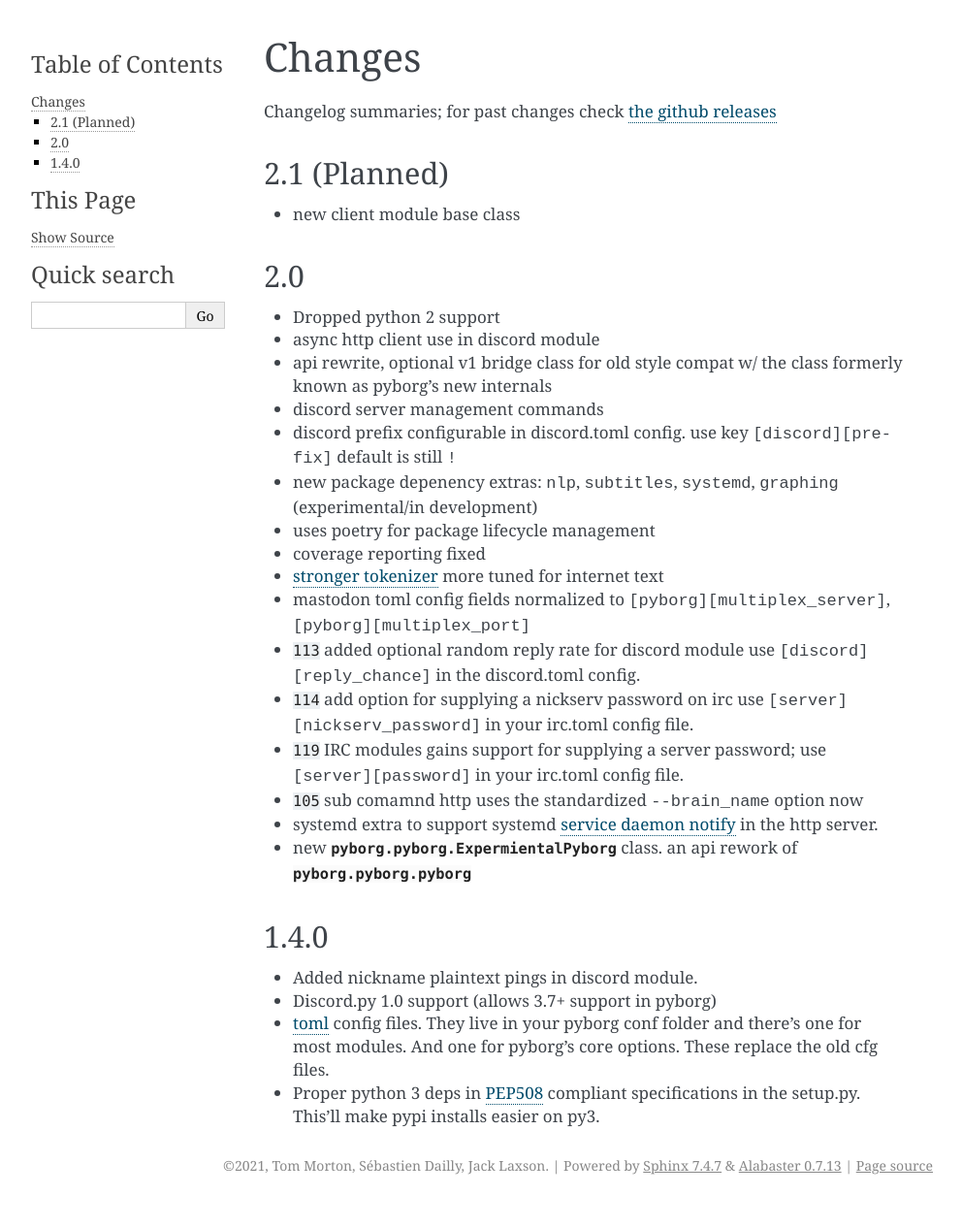
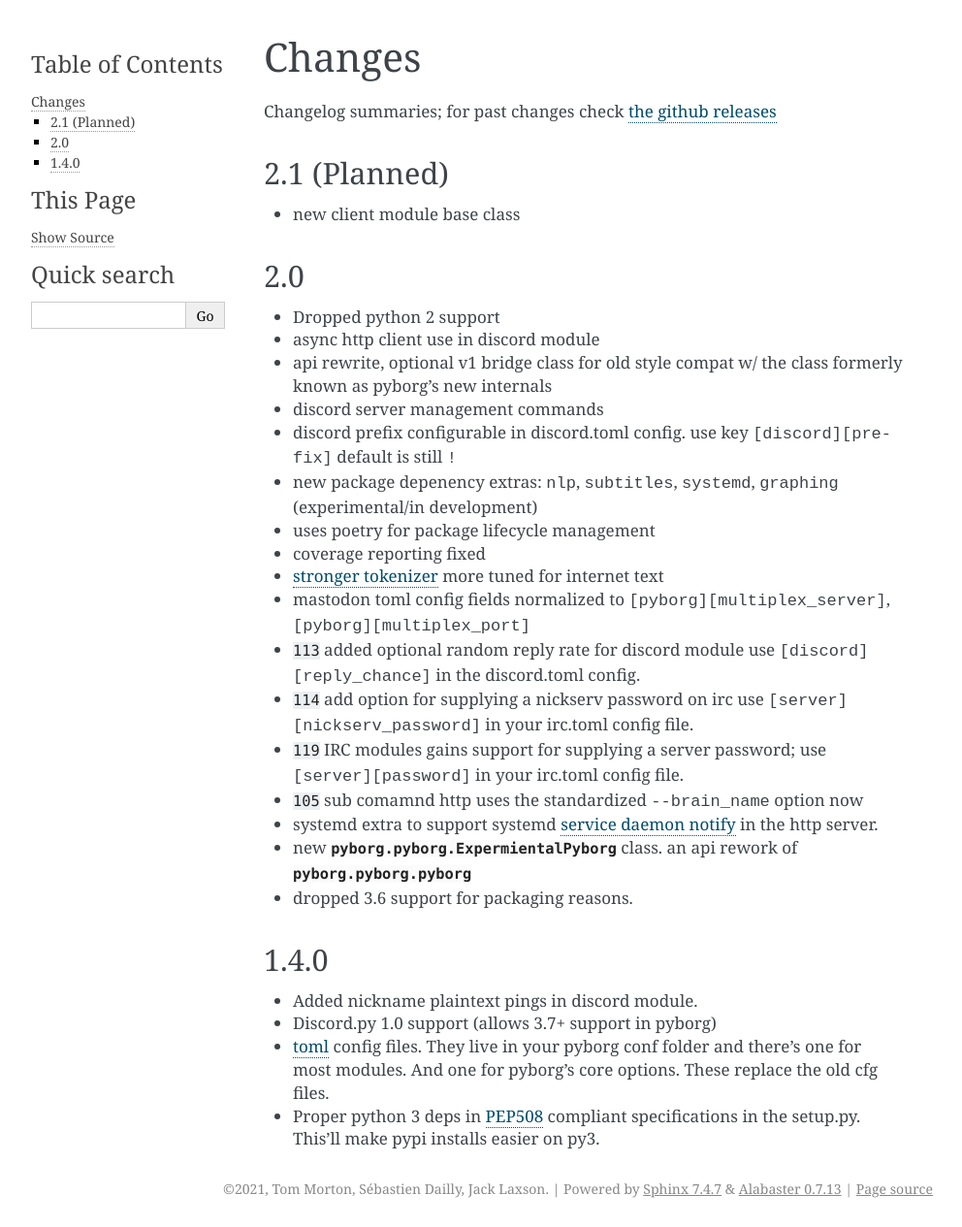
Before and after one commit to jrabbit/pyborg-1up, a Sphinx documentation site: the page built from docs/source/changes.rst, in a window 1280 px wide. Shown: the whole page at 97% size, without its empty margins (148-1140 px from the left). Built offline with Sphinx 7.4.7, drawn with Linux system fonts in a browser that asks for light colours; pages that are not in the unit, such as notebooks, are missing from menus; cross-references to code outside the pages are shown as plain code; before the commit the page ends 1241 px from its top, so only the background shows below that.

Commit message:
doc dropping 3.6

```diff
--- a/docs/source/changes.rst
+++ b/docs/source/changes.rst
@@ -27,6 +27,7 @@
 - :ghpull:`105` sub comamnd http uses the standardized :kbd:`--brain_name` option now
 - systemd extra to support systemd `service daemon notify <https://www.freedesktop.org/software/systemd/man/systemd-notify.html>`_ in the http server.
 - new :py:class:`pyborg.pyborg.ExpermientalPyborg` class. an api rework of :py:class:`pyborg.pyborg.pyborg`
+- dropped 3.6 support for packaging reasons.
 
 1.4.0
 ------------
```
